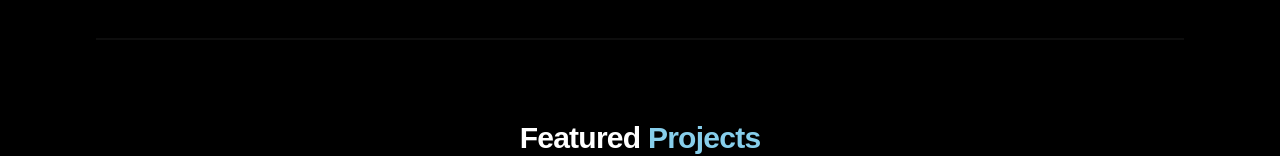
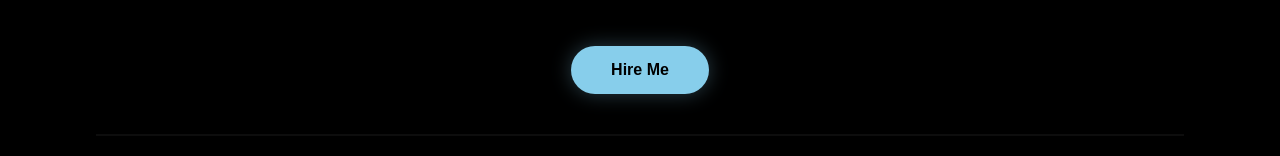
Before and after one commit to idongCodes/idong-essien, a Next.js app: page / in a window 1280 px wide. Shown: the part 1876-2032 px from the top of the page. Built offline with nearby package versions, Linux system fonts and the light colour scheme.

Commit message:
Add Hire Me Button

```diff
--- a/components/WorkWithMeSection.tsx
+++ b/components/WorkWithMeSection.tsx
@@ -1,3 +1,5 @@
+import Link from "next/link";
+
 export default function WorkWithMeSection() {
   const services = [
     {
@@ -36,6 +38,16 @@ export default function WorkWithMeSection() {
           </div>
         ))}
       </div>
+
+      {/* Centered Hire Me Button */}
+      <div className="mt-12 flex justify-center">
+        <Link
+          href="#contact"
+          className="bg-sky-blue text-black font-bold py-3 px-10 rounded-full hover:bg-sky-400 transition-all hover:scale-105 shadow-[0_0_20px_rgba(135,206,235,0.3)]"
+        >
+          Hire Me
+        </Link>
+      </div>
     </section>
   );
 }
```
Also changed, not shown: 1 other file (tests, documents, lock files or other folders).
